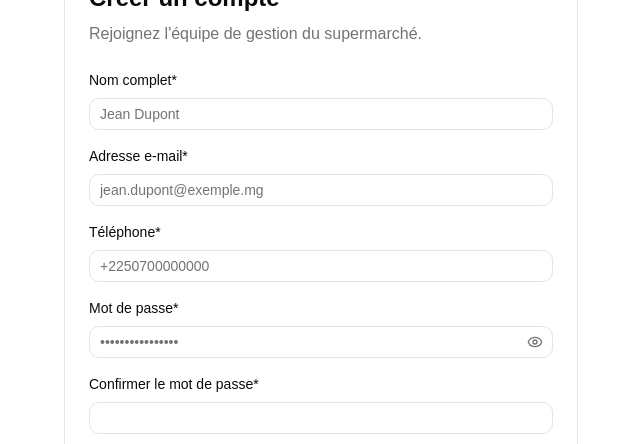
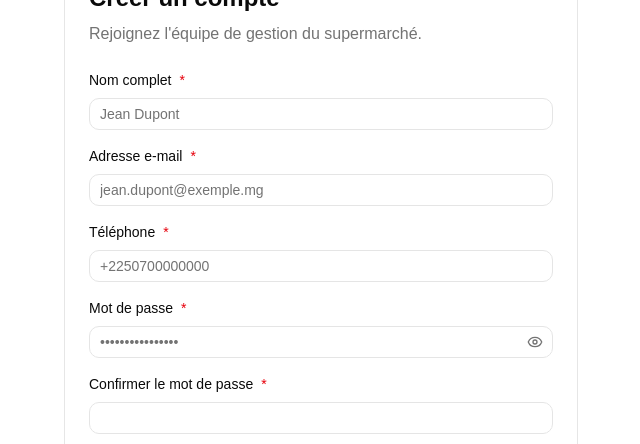
Before and after one commit to projetids/frontend, a React (Vite) app: page /register in a window 1280 px wide. Shown: the part 174-618 px from the top of the page, without its empty margins (319-959 px from the left). Built offline with nearby package versions, Linux system fonts and the light colour scheme; no server answers.

Commit message:
feat: add required prop to FieldLabel component and update form labels to reflect required fields

```diff
--- a/src/components/molecules/m-field.tsx
+++ b/src/components/molecules/m-field.tsx
@@ -12,6 +12,7 @@ export function MField({
   label,
   description,
   error,
+  required,
   id,
   ...inputProps
 }: MFieldProps) {
@@ -21,9 +22,17 @@ export function MField({
 
   return (
     <div className="grid gap-1.5">
-      <AtomLabel htmlFor={inputId}>{label}</AtomLabel>
+      <AtomLabel htmlFor={inputId}>
+        {label}
+        {required ? (
+          <span className="text-destructive" aria-hidden>
+            {" "}*
+          </span>
+        ) : null}
+      </AtomLabel>
       <AtomInput
         id={inputId}
+        required={required}
         aria-invalid={error ? true : undefined}
         aria-describedby={descriptionId}
         {...inputProps}
--- a/src/components/shadcn-studio/blocks/login-page-01/login-form.tsx
+++ b/src/components/shadcn-studio/blocks/login-page-01/login-form.tsx
@@ -57,8 +57,8 @@ const LoginForm = () => {
     <form onSubmit={handleSubmit}>
       <FieldGroup className='gap-4'>
         <Field className='gap-2'>
-          <FieldLabel htmlFor='userMail' className='leading-5'>
-            Adresse e-mail*
+          <FieldLabel htmlFor='userMail' className='leading-5' required>
+            Adresse e-mail
           </FieldLabel>
           <Input
             type='email'
@@ -71,8 +71,8 @@ const LoginForm = () => {
           />
         </Field>
         <Field className='w-full gap-2'>
-          <FieldLabel htmlFor='userPassword' className='leading-5'>
-            Mot de passe*
+          <FieldLabel htmlFor='userPassword' className='leading-5' required>
+            Mot de passe
           </FieldLabel>
           <InputGroup>
             <InputGroupInput
--- a/src/components/shadcn-studio/blocks/register-page-01/register-form.tsx
+++ b/src/components/shadcn-studio/blocks/register-page-01/register-form.tsx
@@ -95,8 +95,8 @@ const RegisterForm = () => {
     <form onSubmit={handleSubmit}>
       <FieldGroup className='gap-4'>
         <Field className='gap-2'>
-          <FieldLabel htmlFor='userName' className='leading-5'>
-            Nom complet*
+          <FieldLabel htmlFor='userName' className='leading-5' required>
+            Nom complet
           </FieldLabel>
           <Input
             id='userName'
@@ -108,8 +108,8 @@ const RegisterForm = () => {
           />
         </Field>
         <Field className='gap-2'>
-          <FieldLabel htmlFor='registerMail' className='leading-5'>
-            Adresse e-mail*
+          <FieldLabel htmlFor='registerMail' className='leading-5' required>
+            Adresse e-mail
           </FieldLabel>
           <Input
             type='email'
@@ -122,8 +122,8 @@ const RegisterForm = () => {
           />
         </Field>
         <Field className='gap-2'>
-          <FieldLabel htmlFor='userPhone' className='leading-5'>
-            Téléphone*
+          <FieldLabel htmlFor='userPhone' className='leading-5' required>
+            Téléphone
           </FieldLabel>
           <Input
             id='userPhone'
@@ -135,8 +135,8 @@ const RegisterForm = () => {
           />
         </Field>
         <Field className='w-full gap-2'>
-          <FieldLabel htmlFor='registerPassword' className='leading-5'>
-            Mot de passe*
+          <FieldLabel htmlFor='registerPassword' className='leading-5' required>
+            Mot de passe
           </FieldLabel>
           <InputGroup>
             <InputGroupInput
@@ -164,8 +164,8 @@ const RegisterForm = () => {
           </InputGroup>
         </Field>
         <Field className='w-full gap-2'>
-          <FieldLabel htmlFor='registerConfirm' className='leading-5'>
-            Confirmer le mot de passe*
+          <FieldLabel htmlFor='registerConfirm' className='leading-5' required>
+            Confirmer le mot de passe
           </FieldLabel>
           <Input
             id='registerConfirm'
--- a/src/components/ui/field.tsx
+++ b/src/components/ui/field.tsx
@@ -11,8 +11,22 @@ export function Field({ className, ...props }: React.ComponentProps<"div">) {
   return <div className={cn("flex flex-col gap-2", className)} {...props} />
 }
 
-export function FieldLabel({ className, ...props }: React.ComponentProps<typeof Label>) {
-  return <Label className={cn(className)} {...props} />
+export function FieldLabel({
+  className,
+  required,
+  children,
+  ...props
+}: React.ComponentProps<typeof Label> & { required?: boolean }) {
+  return (
+    <Label data-required={required ? true : undefined} className={cn(className)} {...props}>
+      {children}
+      {required ? (
+        <span className="text-destructive" aria-hidden>
+          {" "}*
+        </span>
+      ) : null}
+    </Label>
+  )
 }
 
 export function FieldDescription({ className, ...props }: React.ComponentProps<"p">) {
```
